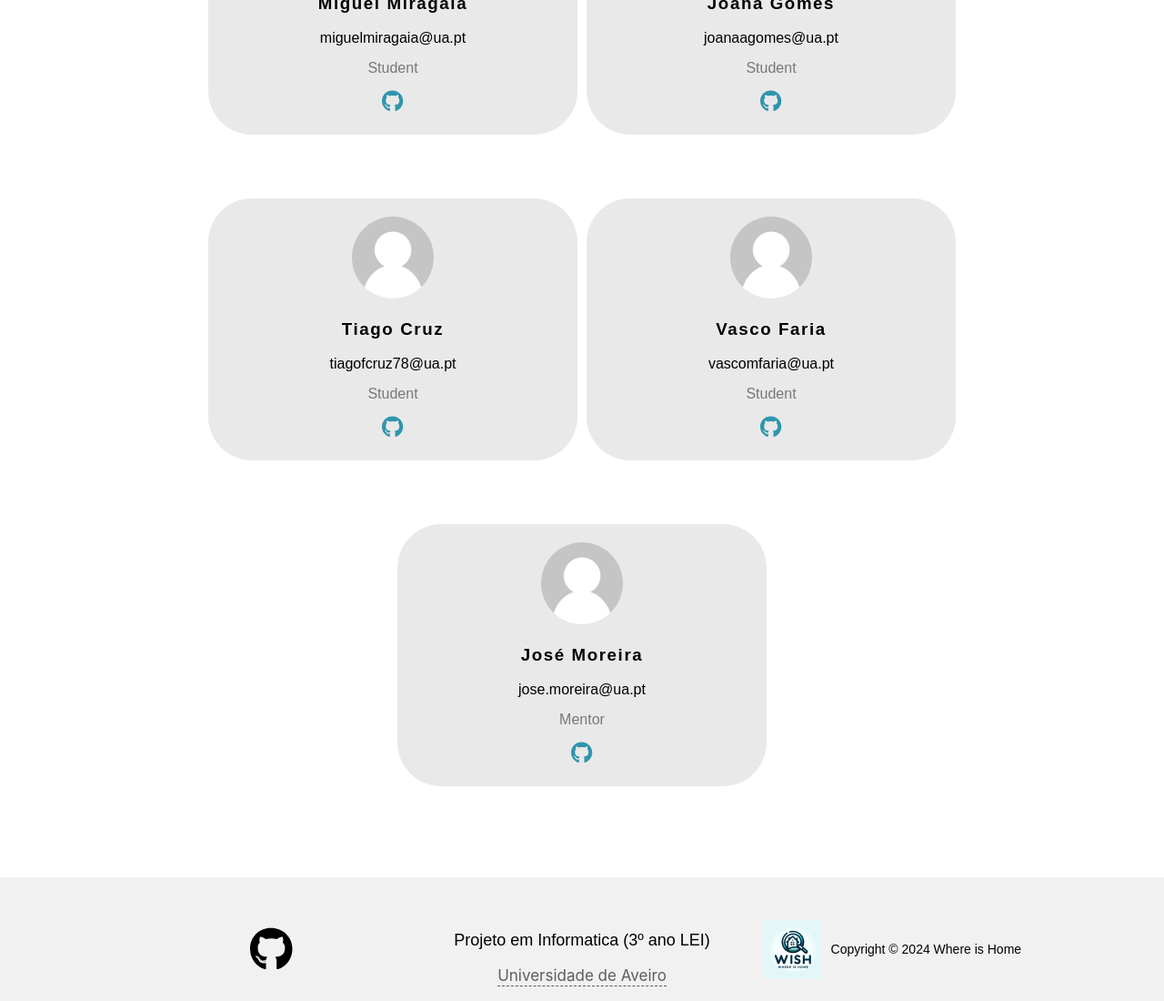
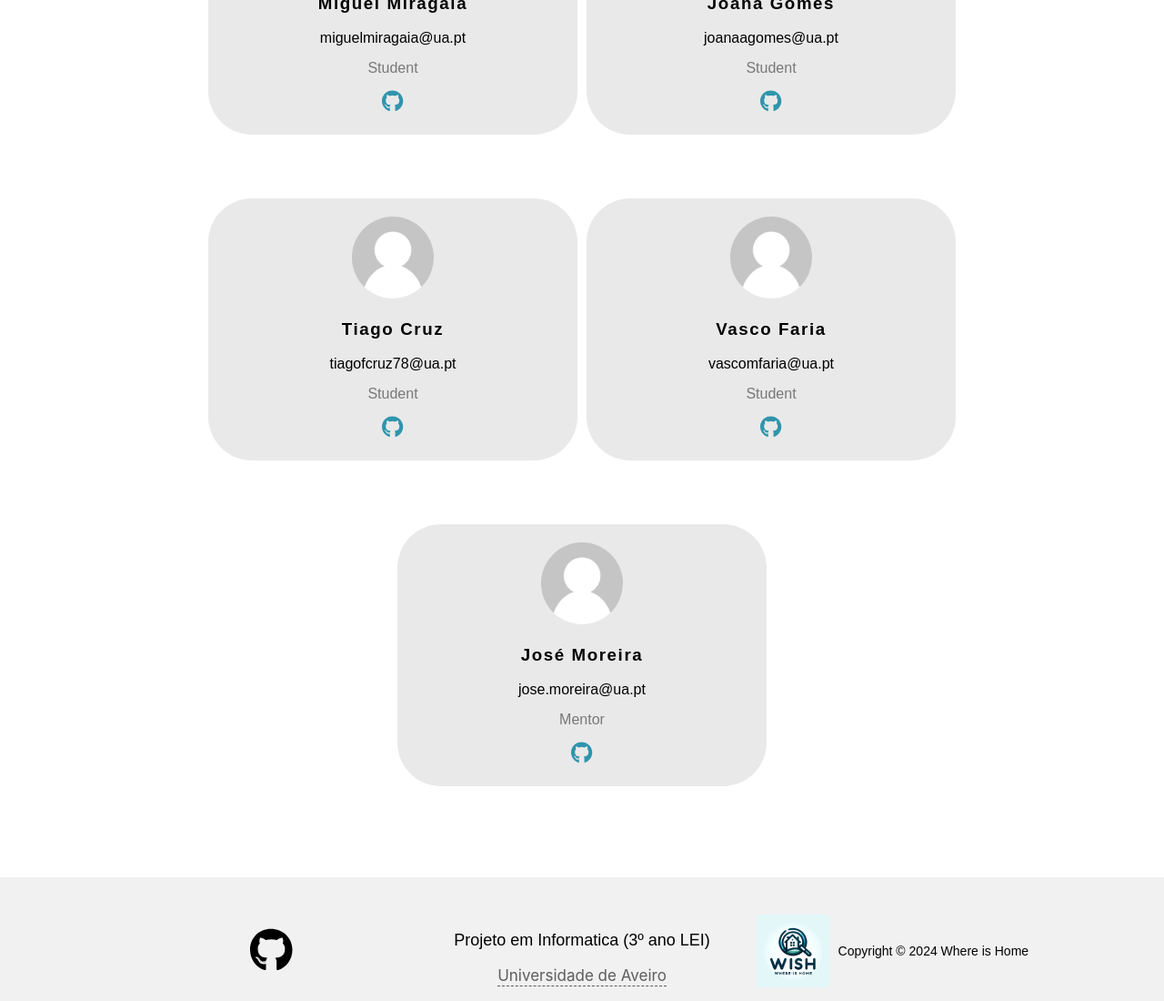
Before and after one commit to Wish-Where-is-Home/Website-WisHpresentation, a React (Create React App) app in the folder wish-whereishome/: page / in a window 1280 px wide. Shown: the part 2429-3529 px from the top of the page at 91% size. Built offline with nearby package versions, Linux system fonts and the light colour scheme.

Commit message:
img footer fixed

```diff
--- a/wish-whereishome/src/Sections/Footer/Footer.css
+++ b/wish-whereishome/src/Sections/Footer/Footer.css
@@ -78,8 +78,8 @@
 }
 
 .footer-copyright img{
-    height: 4rem;
-    width: 4rem;
+    height: 5rem;
+    width: 5rem;
     margin-right: 10px;
 }
 
```
